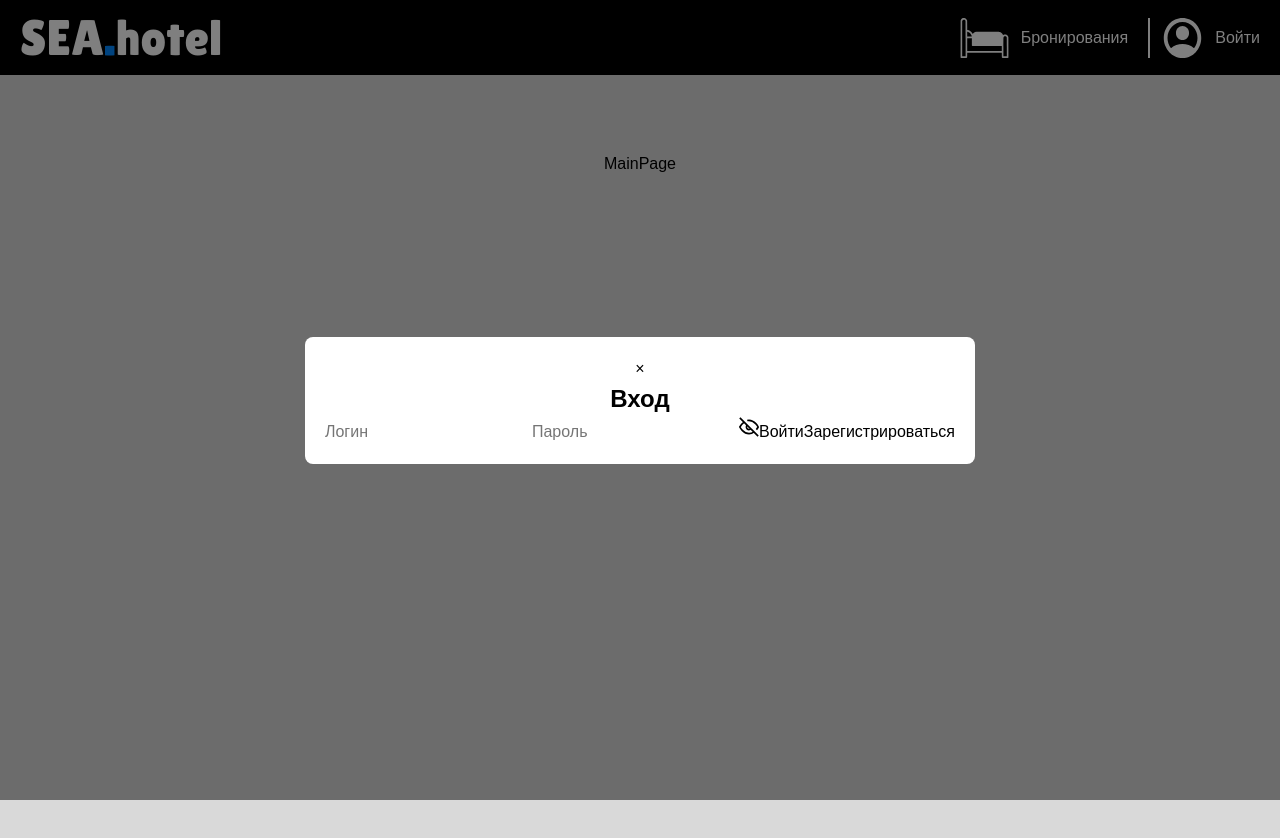
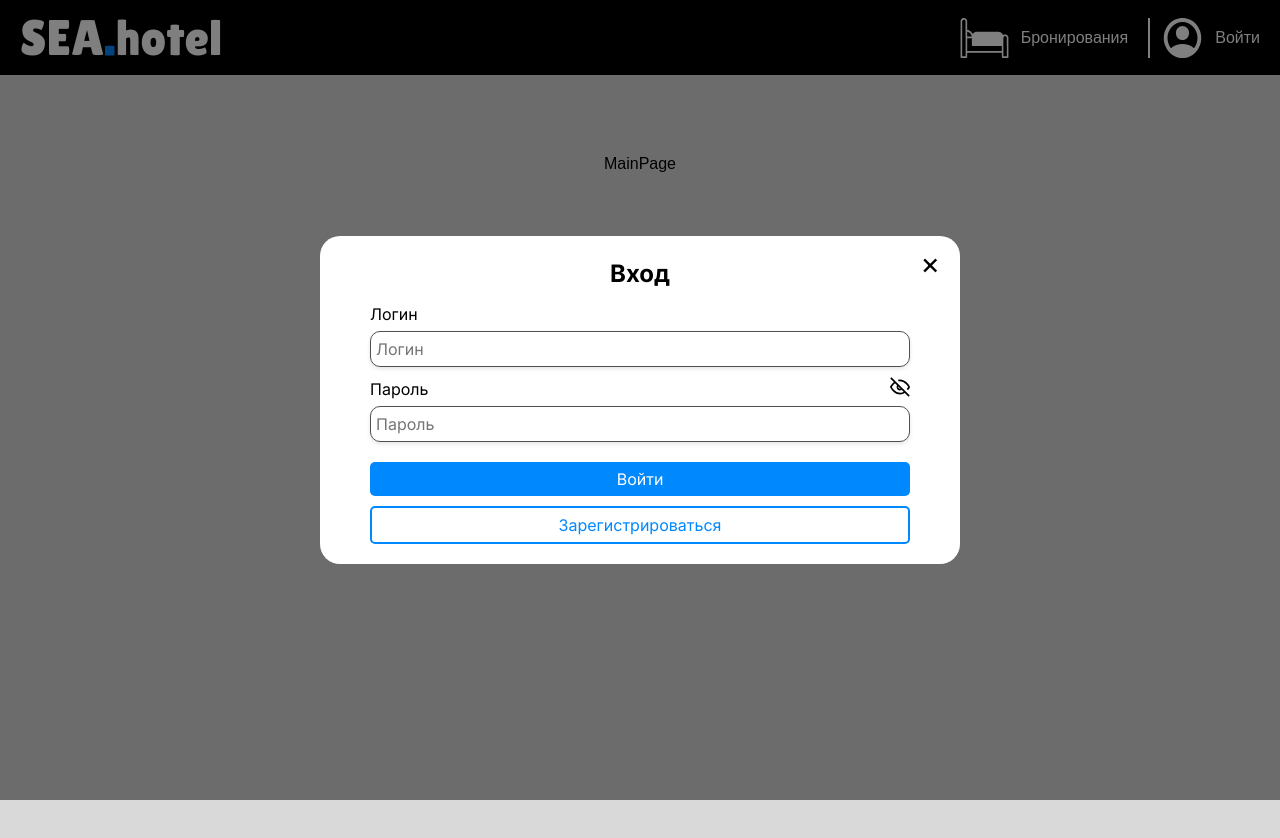
Before and after one commit to zefiruz/spo, a React (Vite) app in the folder my-app/: page / in a window 1280 px wide. Both pictures are taken after a click on the button "Войти". Shown: the top 838 px of the page. Built offline with nearby package versions, Linux system fonts and the light colour scheme.

Commit message:
add: css for modals

```diff
--- a/my-app/src/components/Modals/LoginModal.jsx
+++ b/my-app/src/components/Modals/LoginModal.jsx
@@ -27,13 +27,17 @@ const LoginModal = ({ onClose, OnOpenSignUp, setUser }) => {
       <div className="modal-content" onClick={(e) => e.stopPropagation()}>
         <button className="close-btn" onClick={onClose}>×</button>
         <h2>Вход</h2>
-
+        <label className='modal-input'>
+        <span>Логин</span>
         <input
           value={login}
           onChange={handleLoginChange}
           type="text"
           placeholder="Логин"
         />
+        </label>
+        <label  className='modal-input'>
+          <span>Пароль</span>
         <input value={password}
           onChange={handlePasswordChange}
           type={isPasswordVisible ? ("text") : ("password")}
@@ -54,8 +58,10 @@ const LoginModal = ({ onClose, OnOpenSignUp, setUser }) => {
             <line x1="1" y1="1" x2="23" y2="23" />
           </svg>)}
         </button>
-        <button type="submit" onClick={handlelogin}>Войти</button>
-        <button onClick={OnOpenSignUp}>Зарегистрироваться</button>
+        </label>
+
+        <button  className="login-btn" type="submit" onClick={handlelogin}>Войти</button>
+        <button className="sighup-btn" onClick={OnOpenSignUp}>Зарегистрироваться</button>
       </div>
     </div>
   );
--- a/my-app/src/components/Modals/Modal.css
+++ b/my-app/src/components/Modals/Modal.css
@@ -1,3 +1,5 @@
+@import url('https://fonts.googleapis.com/css2?family=Inter:ital,opsz,wght@0,14..32,100..900;1,14..32,100..900&display=swap');
+
 .modal-overlay {
   position: fixed;
   top: 0;
@@ -12,8 +14,79 @@
 }
 
 .modal-content {
+  width: 50%;
+  display: flex;
   background: white;
-  padding: 20px;
-  border-radius: 8px;
+  font-family: Inter, sans-serif;
+  padding-block: 20px;
+  padding-inline: 50px;
+  border-radius: 20px;
   position: relative;
+  flex-direction: column;
+  gap: 10px;
 }
+
+.close-btn{
+  position: absolute;
+  font-size: 30px;
+  top: 5px;
+  right: 20px;
+}
+.modal-input{
+  display: flex;
+  flex-direction: column;
+  gap: 5px;
+}
+.modal-input span{
+  display: flex;
+  color: #000;
+  align-content: start;
+}
+
+.modal-input input{
+  display: flex;
+  color: #000;
+  padding: 5px;
+  border: #505050 1px solid;
+  border-radius: 10px;
+  align-content: start;
+  box-shadow: 0 2px 4px rgba(0, 0, 0, 0.1);
+
+  transition: all 0.3s;
+}
+
+.modal-input input:focus{
+  transform: translateY(-4px);
+  box-shadow: 0 8px 15px rgba(0, 0, 0, 0.15);
+  border-color: #0088FF;
+}
+
+.password-toggle-btn{
+  position: absolute;
+  right: 50px;
+}
+.login-btn{
+    margin-top:10px;
+}
+.login-btn, .sighup-btn{
+  background-color: #0088FF;
+  padding-block: 5px;
+  padding-inline: 10px;
+  color: #FFFF;
+  border-radius: 5px;
+  transition: all 0.3s;
+}
+
+.sighup-btn{
+  color:#0088FF;
+  background-color: white;
+  border: 2px #0088FF solid;
+}
+
+.login-btn:hover{
+  background-color: #016fcf;
+}
+
+.sighup-btn:hover{
+  background-color: #dadada;
+}
--- a/my-app/src/components/Modals/SingUpModal.jsx
+++ b/my-app/src/components/Modals/SingUpModal.jsx
@@ -37,15 +37,18 @@ const SignUpModal = ({ onClose, setUser }) => {
     <div className="modal-overlay" onClick={onClose}>
       <div className="modal-content" onClick={(e) => e.stopPropagation()}>
         <button className="close-btn" onClick={onClose}>×</button>
-        <h2>Вход</h2>
-        <form onSubmit={handleSubmit}>
-
+        <h2>Регистрация</h2>
+          <label className='modal-input'>
+            <span>Логин</span>
             <input
               value={login}
               onChange={handleLoginChange}
               type="text"
               placeholder="Логин"
             />
+          </label>
+          <label className='modal-input'>
+            <span>Пароль</span>
             <input value={password}
               onChange={handlePasswordChange}
               type={isPasswordVisible ? ("text") : ("password")}
@@ -66,10 +69,13 @@ const SignUpModal = ({ onClose, setUser }) => {
               <line x1="1" y1="1" x2="23" y2="23" />
             </svg>)}
           </button>
+          </label>
+
+          <label className='modal-input'>
+            <span>Подтвердите пароль</span>
             <input value={confirmPassword}
             onChange={handleConfirmPasswordChange}
             type={isConfirmPasswordVisible ? ("text") : ("password")}
-            placeholder="Подтвердите пароль"
           />
           <button
             type="button"
@@ -86,9 +92,9 @@ const SignUpModal = ({ onClose, setUser }) => {
               <line x1="1" y1="1" x2="23" y2="23" />
             </svg>)}
           </button>
-          <button type="submit">Зарегистрироваться</button>
+          </label>
 
-        </form>
+          <button className="login-btn" type="submit" onClick={handleSubmit}>Зарегистрироваться</button>
       </div>
     </div>
   );
```
Lines whose indentation alone changed are shown as unchanged.
